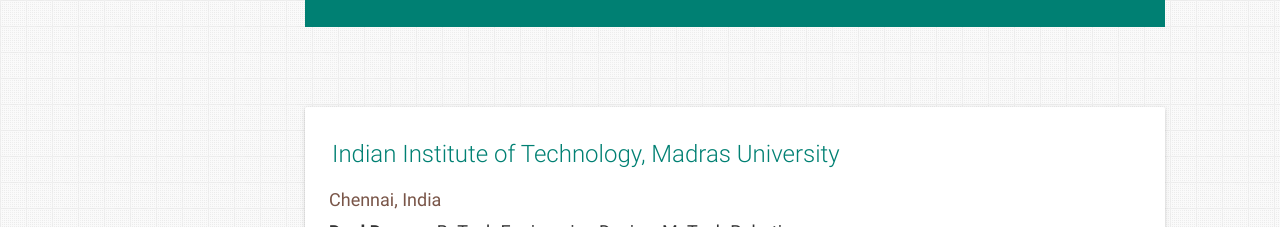
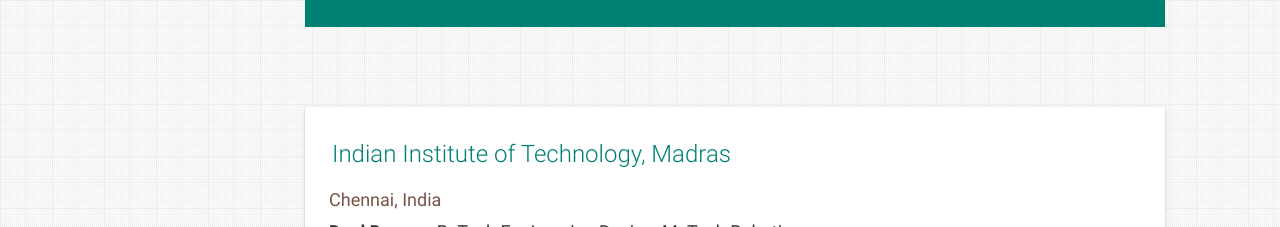
Before and after one commit to N47IN/N47IN-N47IN.github.io, a plain HTML site: page index.html in a window 1280 px wide. Shown: the part 4940-5167 px from the top of the page. Drawn offline with nearby package versions, Linux system fonts and the light colour scheme.

Commit message:
Update index.html

```diff
--- a/index.html
+++ b/index.html
@@ -735,7 +735,7 @@
               <div class="card-content">
                 <p>
                   <span class="card-title"><a href="https://www.iitm.ac.in/" target="_blank" class="teal-text hoverline">Indian Institute of Technology, Madras
-                      University</a></span>
+                      </a></span>
                 </p>
                 <p class="brown-text">Chennai, India</p>
                 <p>
```
